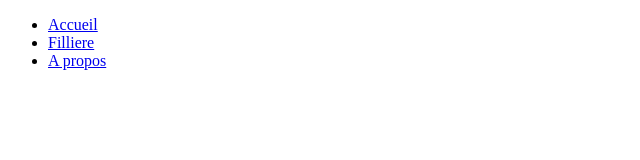
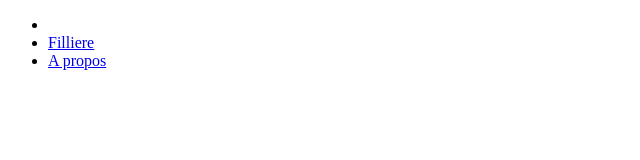
Before and after one commit to quenum06/site_esgis, a plain HTML site: page index.html in a window 1280 px wide. Shown: the full height of the page, 0-640 px from the left. Drawn offline with Linux system fonts and the light colour scheme.

Commit message:
supression des lignes

```diff
--- a/index.html
+++ b/index.html
@@ -9,7 +9,7 @@
     <nav>
         <ul>
             <li>
-                <a href="http://">Accueil</a>
+                <a href="http://"></a>
             </li>
             <li>
                 <a href="http://">Filliere</a>
```
